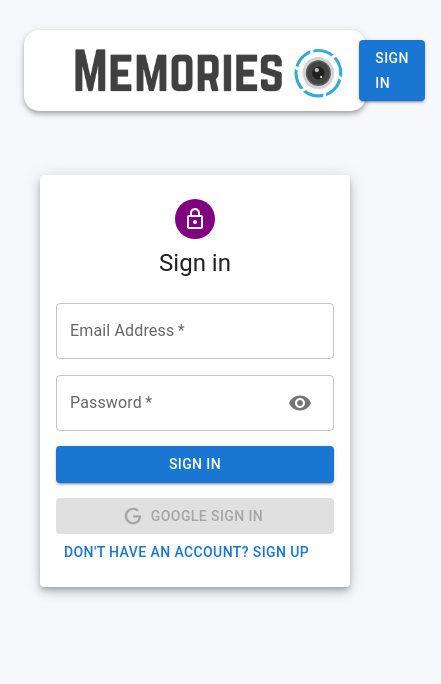
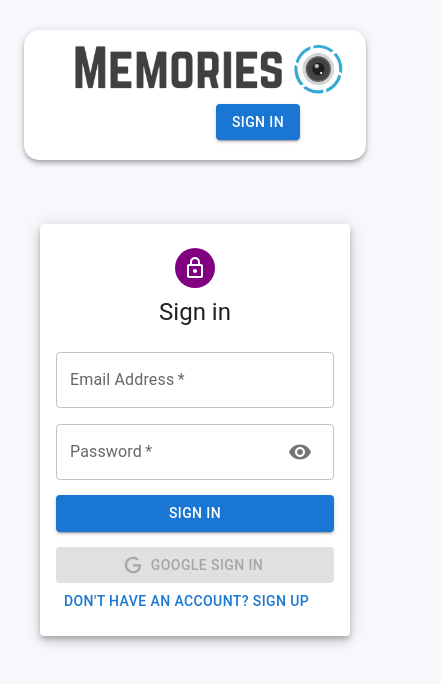
Before and after one commit to oemuraye/mern-social-app, a React (Create React App) app in the folder client/: page /auth in a window 390 px wide. Shown: the top 684 px of the page, 441 px wide, since content can reach past the window. Built offline with nearby package versions, Linux system fonts and the light colour scheme.

Commit message:
edited styles

```diff
--- a/client/src/components/Home/Home.js
+++ b/client/src/components/Home/Home.js
@@ -49,7 +49,7 @@ const Home = () => {
     <Grow in>
       <Container maxWidth="xl">
         <Grid container justify="space-between" alignItems="stretch" spacing={0.5} direction={{ xs: "column-reverse", md: "row" }} className={classes.gridContanier}>
-          <Grid item xs={12} sm={6} md={9}>
+          <Grid item xs={12} sm={6} md={8}>
             <Posts setCurrentId={setCurrentId} />
           </Grid>
           <Grid item xs={12} sm={6} md={3}>
--- a/client/src/components/Navbar/Navbar.js
+++ b/client/src/components/Navbar/Navbar.js
@@ -36,7 +36,7 @@ const Navbar = () => {
     }, [location])
 
     return (
-      <AppBar className={classes.appBar} position="static" color="inherit" sx={{ flexDirection: "row" }}>
+      <AppBar className={classes.appBar} position="static" color="inherit" sx={{ flexDirection: "row", }}>
           <Link to="/" className={classes.brandContainer}>
               <img src={memoriesText} alt="icon" height="45px" />
               <img className={classes.image} src={memoriesLogo} alt="memories" height="49px" />
--- a/client/src/components/Navbar/styles.js
+++ b/client/src/components/Navbar/styles.js
@@ -15,10 +15,14 @@ export default makeStyles(() => ({
     borderRadius: 15,
     margin: "30px 0",
     display: "flex",
-    flexDirection: "row",
+    // flexDirection: "row",
     justifyContent: "space-between",
     alignItems: "center",
     padding: "10px 50px",
+    flexWrap: "wrap",
+    [theme.breakpoints.down("sm")]: {
+      flexDirection: "column",
+    },
   },
   heading: {
     color: "rgba(0,183,255, 1)",
@@ -39,7 +43,7 @@ export default makeStyles(() => ({
     display: "flex",
     justifyContent: "space-between",
     width: "400px",
-    alignItems:"center"
+    alignItems: "center",
   },
   logout: {
     marginLeft: "20px",
@@ -57,6 +61,4 @@ export default makeStyles(() => ({
     color: theme.palette.getContrastText(deepPurple[500]),
     backgroundColor: deepPurple[500],
   },
-
-
 }));
```
Lines whose indentation alone changed are shown as unchanged.
